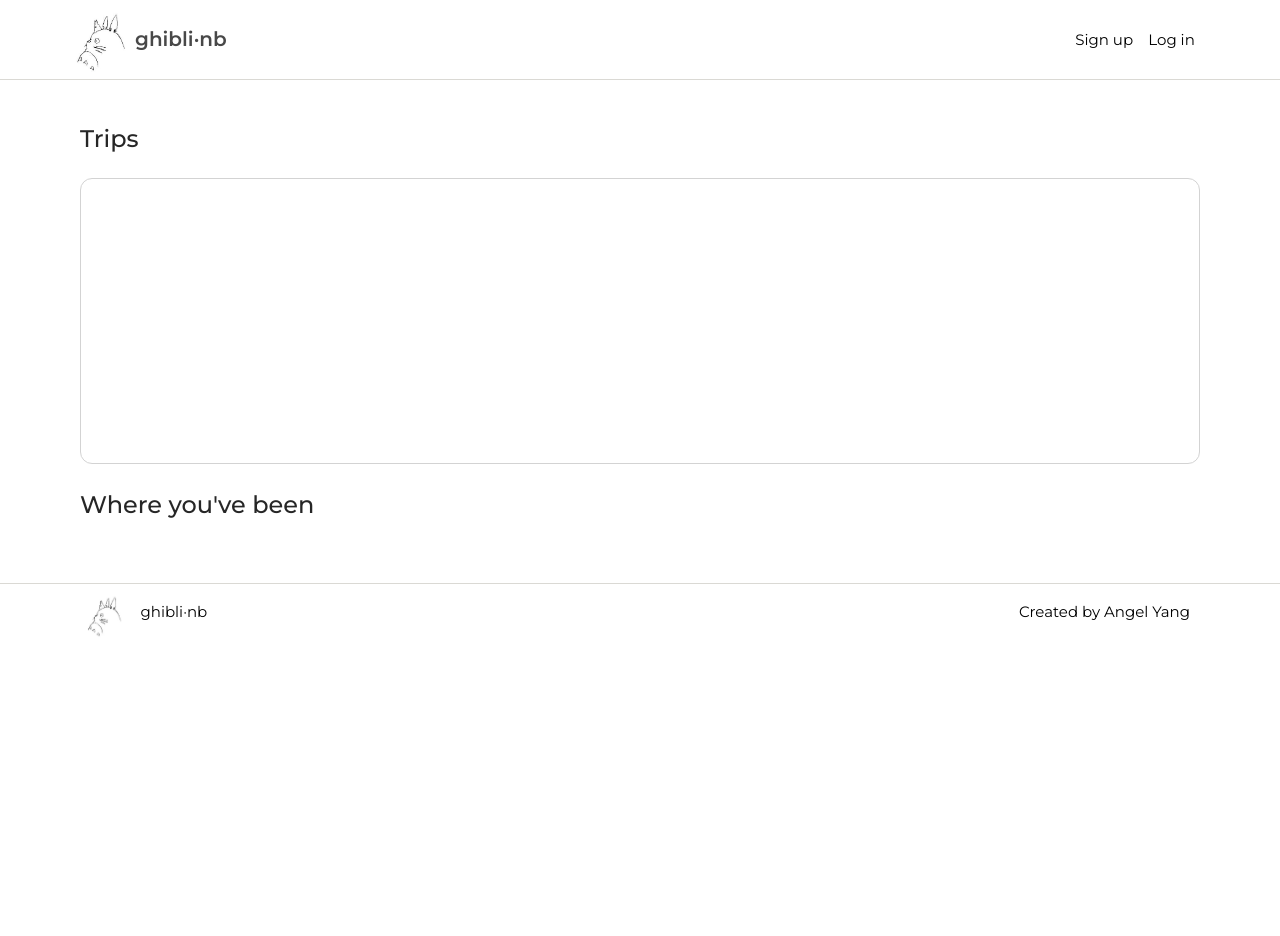
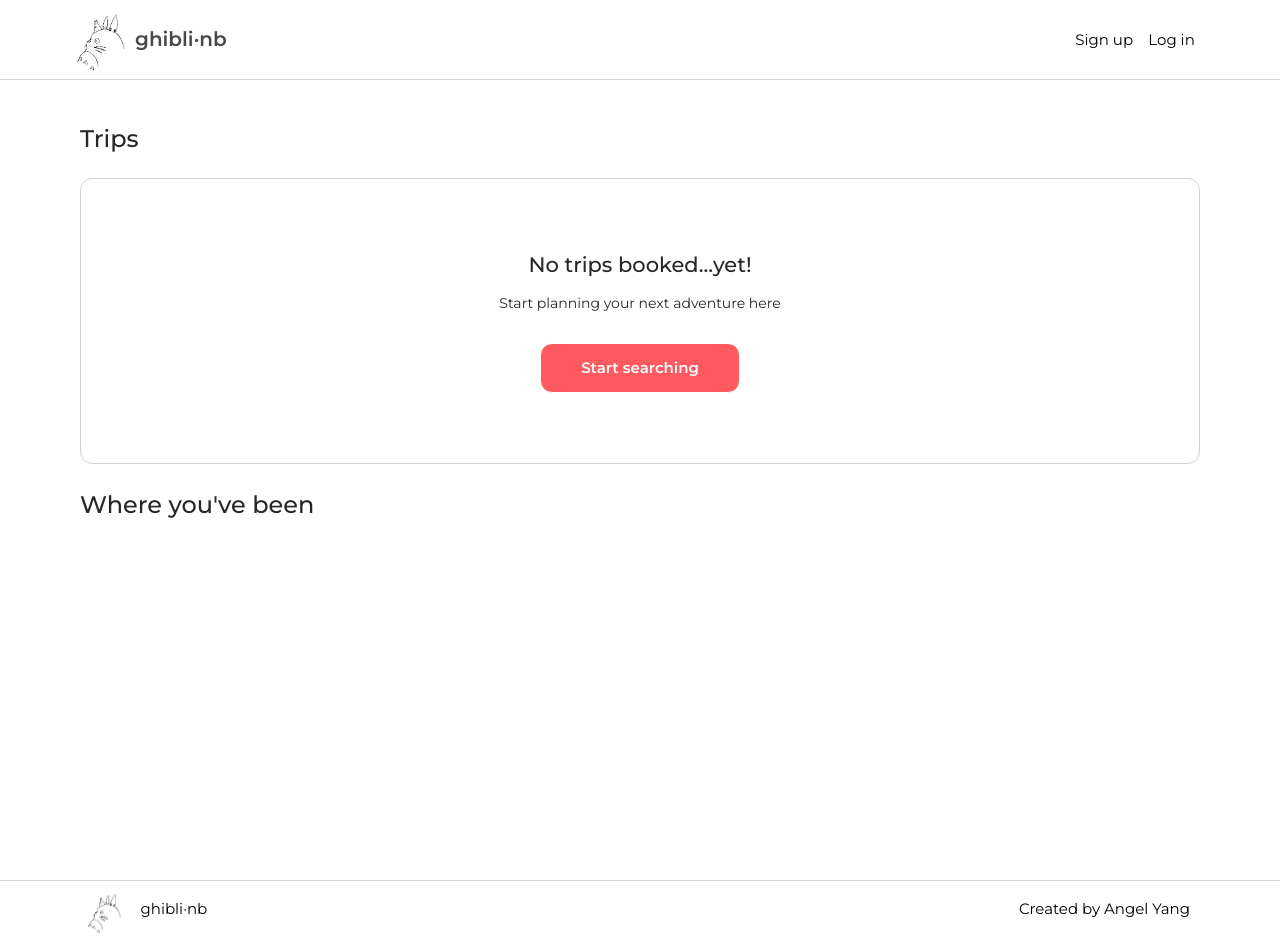
Before and after one commit to angely119/BnGhibli, a React app: page /trips in a window 1280 px wide. Before the commit the page ends 800 px from the top, so only its background shows below. Built offline with nearby package versions, Linux system fonts and the light colour scheme.

Commit message:
styling: trips container

```diff
--- a/src/components/Trips.js
+++ b/src/components/Trips.js
@@ -1,4 +1,5 @@
 import React from "react";
+import { Link } from "react-router-dom";
 import { PageContainer, StyledRentalsIndex } from "./styles";
 import styled from "styled-components";
 
@@ -13,6 +14,30 @@ const StyledNoTripsContainer = styled.div`
   border-radius: 12px;
   width: 100%;
   height: 286px;
+  padding: 32px;
+  display: flex;
+  align-items: center;
+  justify-content: center;
+  flex-direction: column;
+`;
+
+const StyledSearchButton = styled(Link)`
+  display: flex;
+  justify-content: center;
+  align-items: center;
+  background-color: #FF5A5F;
+  height: 50px;
+  width: 200px;
+  margin-top: 15px;
+  color: white;
+  font-size: 15px;
+  font-weight: 600;
+  cursor: pointer;
+  border: 1px solid white;
+  border-radius: 12px;
+  &:hover {
+    color: #DEDEDE;
+  }
 `;
 
 const Trips = () => {
@@ -22,7 +47,9 @@ const Trips = () => {
         Trips
       </StyledTripsHeader>
       <StyledNoTripsContainer>
-
+        <h2>No trips booked...yet!</h2>
+        <p>Start planning your next adventure here</p>
+        <StyledSearchButton to='/rentals'>Start searching</StyledSearchButton>
       </StyledNoTripsContainer>
       <br />
       <StyledTripsHeader>
--- a/src/components/styles.js
+++ b/src/components/styles.js
@@ -1,5 +1,10 @@
 import styled from "styled-components";
 import { Link } from 'react-router-dom';
+
+const colors = {
+  peach: '#FF5A5F',
+
+};
 
 // NavBar
 const StyledNavBar = styled.nav`
@@ -177,7 +182,8 @@ const StyledRentalsIndex = styled.div`
 
 // Rental Details
 const PageContainer = styled.div`
-  padding: 40px 80px
+  padding: 40px 80px;
+  height: 100vh;
 `;
 
 const RentalHeaderName = styled.h1`
```
Also changed, not shown: 1 other file (tests, documents, lock files or other folders).
